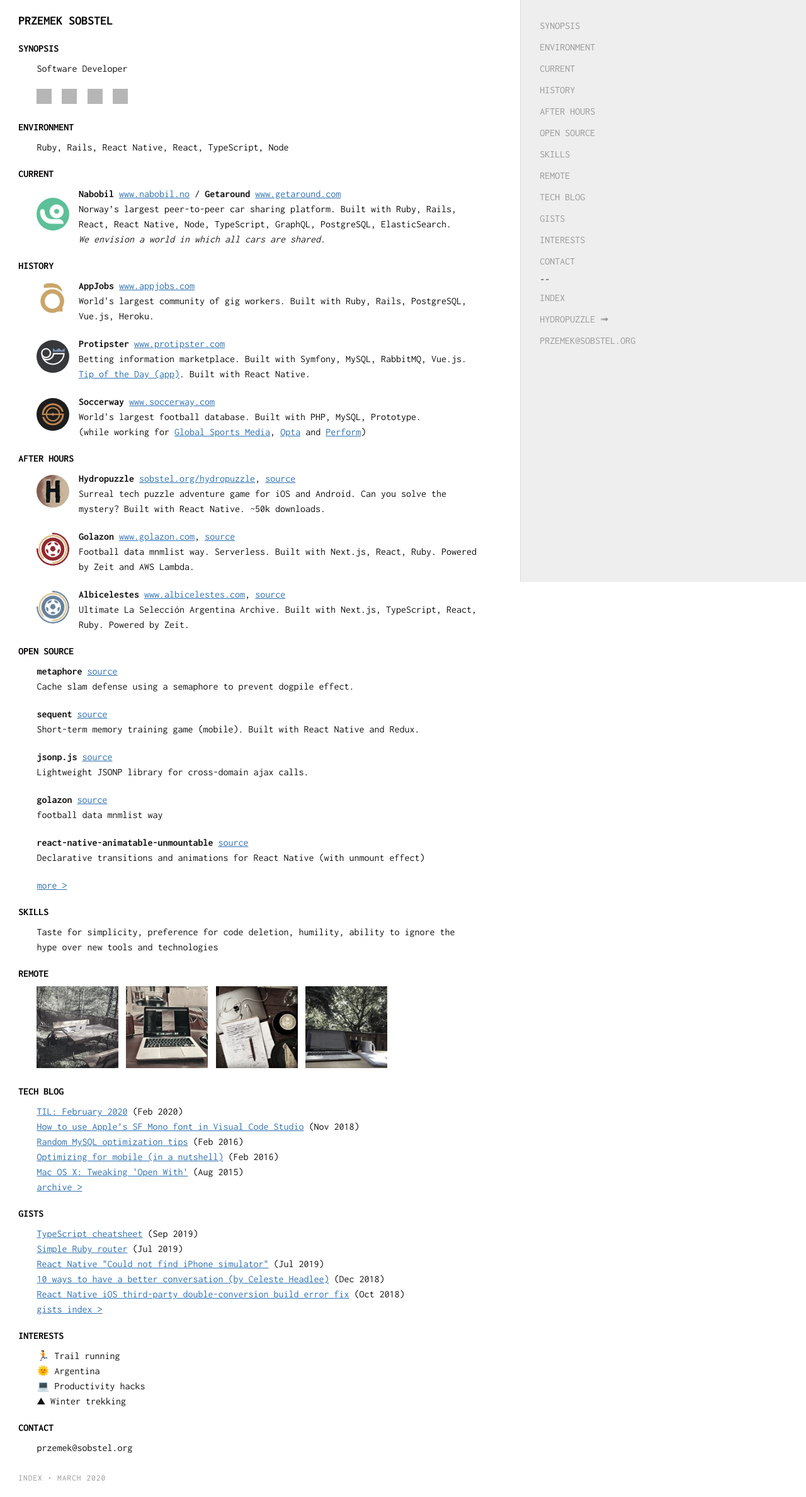
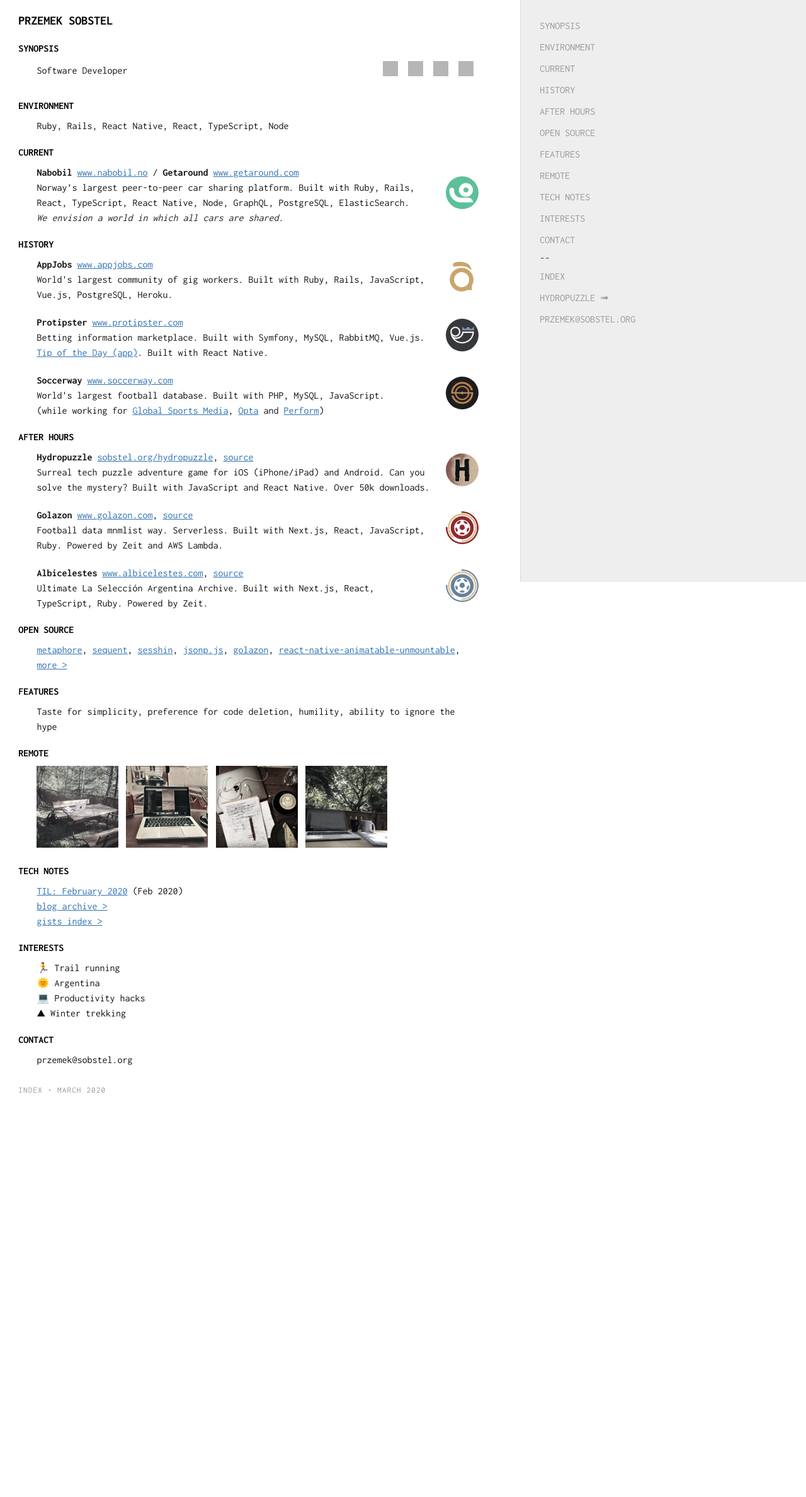
Before and after one commit to sobstel/sobstel.github.com, a Jekyll site: the page built from index.html, in a window 1280 px wide. Shown: the whole page at 63% size. Built offline with Jekyll 4.4.1, drawn with Linux system fonts in a browser that asks for light colours; after the commit the page ends 1761 px from its top, so only the background shows below that; grey boxes are pictures that could not be loaded.

Commit message:
For every dark night there's a brighter day.

```diff
--- a/_data/other_repos.yml
+++ b/_data/other_repos.yml
@@ -9,12 +9,6 @@
   full_name: sobstel/iguazu
   html_url: https://github.com/sobstel/iguazu
   description: futbol feeds scraper
-  fork: false
-  stargazers_count: 0
-- name: eleven
-  full_name: sobstel/eleven
-  html_url: https://github.com/sobstel/eleven
-  description: 11v11 team matches scraper
   fork: false
   stargazers_count: 0
 - name: calmbook
--- a/_sass/_default.scss
+++ b/_sass/_default.scss
@@ -4,33 +4,57 @@
 $link-color: #3072b3;
 
 body,
-.mp, .mp code, .mp pre, .mp tt,
-.mp kbd, .mp samp, .mp h3, .mp h4 {
-    font: 400 16px/1.5 "Inconsolata", monospace;
+.mp,
+.mp code,
+.mp pre,
+.mp tt,
+.mp kbd,
+.mp samp,
+.mp h3,
+.mp h4 {
+  font: 400 16px/1.5 "Inconsolata", monospace;
+}
+.mp h3 {
+  font-weight: bold;
+  margin-left: 0;
+  margin-bottom: 20px;
 }
 
-.mp a, .mp a:link,
-.mp a code, .mp a pre, .mp a tt,
-.mp a kbd, .mp a samp {
+.mp a,
+.mp a:link,
+.mp a code,
+.mp a pre,
+.mp a tt,
+.mp a kbd,
+.mp a samp {
   color: $link-color;
 }
 .mp a:hover {
   color: darken($link-color, 12%);
 }
 
-.mp > p, .mp > pre, .mp > ul,
-.mp > ol, .mp > dl {
+.mp > p,
+.mp > pre,
+.mp > ul,
+.mp > ol,
+.mp > dl {
   margin-left: 4ex;
 }
 .mp dt.flush {
   width: 4ex;
 }
-.post > p, .post > pre, .post > ul,
-.post > ol, .post > dl {
+.post > p,
+.post > pre,
+.post > ul,
+.post > ol,
+.post > dl {
   margin-left: 0 !important;
 }
 .post dt.flush {
   width: 0 !important;
+}
+.post pre {
+  padding-left: 0;
 }
 
 .man-navigation {
@@ -40,10 +64,10 @@
 .man-navigation a:hover,
 .man-navigation a:link,
 .man-navigation a:visited {
-    color:#999 !important;
+  color: #999 !important;
 }
 .man-navigation a:hover {
-    color:#111 !important;
+  color: #111 !important;
 }
 .man-navigation span:first-child {
   display: none;
@@ -54,7 +78,9 @@
 .mp > ol.man-foot {
   margin-left: 0;
 
-  li.tl, li.tc, li.tr {
+  li.tl,
+  li.tc,
+  li.tr {
     font-size: 0.84em;
   }
 }
@@ -87,15 +113,26 @@
   }
 }
 
+.mp .synopsis {
+  display: flex;
+  align-items: center;
+  justify-content: space-between;
+
+  .tagline {
+    margin-left: 4ex;
+  }
+}
+
 .mp .project {
   display: flex;
   align-items: center;
+  justify-content: space-between;
   margin-left: 4ex;
   margin-bottom: 20px;
 
   &__icon {
     display: inline-block;
-    margin-right: 2ex;
+    margin-left: 3ex;
     filter: grayscale(55%);
 
     &:hover {
--- a/_sass/_ronn.scss
+++ b/_sass/_ronn.scss
@@ -2,144 +2,239 @@
 
 /* STRUCTURE, INDENT, MARGINS */
 
-body#manpage                        { margin:0 }
+body#manpage {
+  margin: 0;
+}
 .mp {
-    max-width:100ex;
-    padding:0 9ex 1ex 4ex;
+  max-width: 100ex;
+  padding: 0 9ex 1ex 4ex;
 }
 
-.mp p,  .mp pre,
-.mp ul, .mp ol, .mp dl              { margin:0 0 20px 0 }
-.mp h2                              { margin:10px 0 10px 0 }
+.mp p,
+.mp pre,
+.mp ul,
+.mp ol,
+.mp dl {
+  margin: 0 0 20px 0;
+}
+.mp h2 {
+  margin: 10px 0 10px 0;
+}
 
-.mp > p, .mp > pre, .mp > ul,
-.mp > ol, .mp > dl                  { margin-left:8ex }
-.mp h3                              { margin:0 0 0 4ex }
+.mp > p,
+.mp > pre,
+.mp > ul,
+.mp > ol,
+.mp > dl {
+  margin-left: 8ex;
+}
+.mp h3 {
+  margin: 0 0 0 4ex;
+}
 
-.mp dt                              { margin:0; clear:left }
-.mp dt.flush                        { float:left; width:8ex }
-.mp dd                              { margin:0 0 0 9ex }
-.mp h1, .mp h2, .mp h3, .mp h4      { clear:left }
+.mp dt {
+  margin: 0;
+  clear: left;
+}
+.mp dt.flush {
+  float: left;
+  width: 8ex;
+}
+.mp dd {
+  margin: 0 0 0 9ex;
+}
+.mp h1,
+.mp h2,
+.mp h3,
+.mp h4 {
+  clear: left;
+}
 
-.mp pre                             { margin-bottom:20px }
-.mp pre+h2, .mp pre+h3              { margin-top:22px }
-.mp h2+pre, .mp h3+pre              { margin-top:5px }
+.mp pre {
+  margin-bottom: 20px;
+}
+.mp pre + h2,
+.mp pre + h3 {
+  margin-top: 22px;
+}
+.mp h2 + pre,
+.mp h3 + pre {
+  margin-top: 5px;
+}
 
-.mp img                             { display:block;margin:auto }
-.mp h1.man-title                    { display:none }
+.mp img {
+  display: block;
+  margin: auto;
+}
+.mp h1.man-title {
+  display: none;
+}
 
 /* FONTS */
 
-.mp, .mp code, .mp pre, .mp tt,
-.mp kbd, .mp samp, .mp h3, .mp h4 {
-    font-family:monospace;
-    font-size:14px;
-    line-height:1.42857142857143;
+.mp,
+.mp code,
+.mp pre,
+.mp tt,
+.mp kbd,
+.mp samp,
+.mp h3,
+.mp h4 {
+  font-family: monospace;
+  font-size: 14px;
+  line-height: 1.42857142857143;
 }
 .mp h2 {
-  font-size:16px;
-  line-height:1.25;
+  font-size: 16px;
+  line-height: 1.25;
 }
 .mp h1 {
-  font-size:20px;
-  line-height:2;
+  font-size: 20px;
+  line-height: 2;
 }
 
 /* TEXT STYLES */
 
 .mp {
-  text-align:justify;
-  background:#fff;
+  text-align: justify;
+  background: #fff;
 }
-.mp, .mp code, .mp pre,
-.mp pre code, .mp tt, .mp kbd,
-.mp samp                            { color:#131211 }
-.mp h1, .mp h2, .mp h3, .mp h4      { color:#030201 }
-.mp u                               { text-decoration:underline; }
-
-.mp code, .mp strong, .mp b {
-    font-weight:bold;
-    color:#131211;
+.mp,
+.mp code,
+.mp pre,
+.mp pre code,
+.mp tt,
+.mp kbd,
+.mp samp {
+  color: #131211;
+}
+.mp h1,
+.mp h2,
+.mp h3,
+.mp h4 {
+  color: #030201;
+}
+.mp u {
+  text-decoration: underline;
 }
 
-.mp em, .mp var {
-    font-style:italic;
-    color:#232221;
-    text-decoration:none;
+.mp code,
+.mp strong,
+.mp b {
+  font-weight: bold;
+  color: #131211;
+}
+
+.mp em,
+.mp var {
+  font-style: italic;
+  color: #232221;
+  text-decoration: none;
 }
 
 /* LINKS */
 
-.mp a, .mp a:link, .mp a:hover,
-.mp a code, .mp a pre, .mp a tt,
-.mp a kbd, .mp a samp              { color:#0000ff }
+.mp a,
+.mp a:link,
+.mp a:hover,
+.mp a code,
+.mp a pre,
+.mp a tt,
+.mp a kbd,
+.mp a samp {
+  color: #0000ff;
+}
 
-.mp b.man-ref                      { font-weight:normal;color:#434241 }
+.mp b.man-ref {
+  font-weight: normal;
+  color: #434241;
+}
 
 /* PREFORMATTED BLOCKS */
 
-.mp pre                            { padding:0 4ex }
-.mp pre code                       { font-weight:normal;color:#434241 }
-.mp h2+pre, h3+pre                 { padding-left:0 }
+.mp pre {
+  padding: 0 4ex;
+}
+.mp pre code {
+  font-weight: normal;
+  color: #434241;
+}
+.mp h2 + pre,
+h3 + pre {
+  padding-left: 0;
+}
 
 /* DOCUMENT HEADER AND FOOTER AREAS */
 
-ol.man-decor, ol.man-decor li {
-    margin:3px 0 10px 0;
-    padding:0;
-    float:left;
-    width:33%;
-    list-style-type:none;
-    text-transform:uppercase;
-    color:#999;
-    letter-spacing:1px;
+ol.man-decor,
+ol.man-decor li {
+  margin: 3px 0 10px 0;
+  padding: 0;
+  float: left;
+  width: 33%;
+  list-style-type: none;
+  text-transform: uppercase;
+  color: #999;
+  letter-spacing: 1px;
 }
-ol.man-decor                  { width:100% }
-ol.man-decor li.tl            { text-align:left }
-ol.man-decor li.tc            { text-align:center; letter-spacing:4px }
-ol.man-decor li.tr            { text-align:right; float:right }
-
-
+ol.man-decor {
+  width: 100%;
+}
+ol.man-decor li.tl {
+  text-align: left;
+}
+ol.man-decor li.tc {
+  text-align: center;
+  letter-spacing: 4px;
+}
+ol.man-decor li.tr {
+  text-align: right;
+  float: right;
+}
 
 /* toc.css - enable table of contents */
 
 .man-navigation {
-    display:block !important;
-    position:fixed;
-    top:0;
-    left:113ex; /* .mp width + padding */
-    height:100%;
-    width:100%;
-    padding:48px 0 0 0;
-    border-left:1px solid #dbdbdb;
-    background:#eee;
+  display: block !important;
+  position: fixed;
+  top: 0;
+  left: 113ex; /* .mp width + padding */
+  height: 100%;
+  width: 100%;
+  padding: 48px 0 0 0;
+  border-left: 1px solid #dbdbdb;
+  background: #eee;
 }
 .man-navigation a,
 .man-navigation a:hover,
 .man-navigation a:link,
 .man-navigation a:visited {
-    display:block;
-    margin:0;
-    padding:5px 2px 5px 30px;
-    color:#999;
-    text-decoration:none;
+  display: block;
+  margin: 0;
+  padding: 5px 2px 5px 30px;
+  color: #999;
+  text-decoration: none;
 }
 .man-navigation span {
-    display: block;
-    padding-left: 30px;
-    color: #333;
+  display: block;
+  padding-left: 30px;
+  color: #333;
 }
 .man-navigation a:hover {
-    color:#111;
-    text-decoration:underline;
+  color: #111;
+  text-decoration: underline;
 }
 
 /* print.css */
 
 @media print {
-    .mp { max-width:none }
-    .man-navigation { display:none !important }
-    .mp a[href]:not([href^="#"]):not([data-bare-link]):after {
-        content:" " attr(href);
-    }
+  .mp {
+    max-width: none;
+  }
+  .man-navigation {
+    display: none !important;
+  }
+  .mp a[href]:not([href^="#"]):not([data-bare-link]):after {
+    content: " " attr(href);
+  }
 }
--- a/index.html
+++ b/index.html
@@ -12,10 +12,9 @@
     <a href="#HISTORY">HISTORY</a>
     <a href="#AFTER-HOURS">AFTER HOURS</a>
     <a href="#OPEN-SOURCE">OPEN SOURCE</a>
-    <a href="#SKILLS">SKILLS</a>
+    <a href="#FEATURES">FEATURES</a>
     <a href="#REMOTE">REMOTE</a>
-    <a href="#TECH-BLOG">TECH BLOG</a>
-    <a href="#GISTS">GISTS</a>
+    <a href="#TECH-NOTES">TECH NOTES</a>
     <a href="#INTERESTS">INTERESTS</a>
     <a href="#CONTACT">CONTACT</a>
     <span>--</span>
@@ -27,10 +26,16 @@
   <h1>Przemek Sobstel</h1>
 <h2 id="SYNOPSIS">SYNOPSIS</h2>
 
-<p>Software Developer</p>
-
-<p><a href="https://github.com/sobstel/" class="icon" target="_blank">
+<div class="synopsis">
+  <p class="tagline">
+    Software Developer
+  </p>
+  <p>
+    <a href="https://github.com/sobstel/" class="icon" target="_blank">
       <img src="https://unpkg.com/simple-icons@latest/icons/github.svg" />
+    </a>
+    <a href="https://www.linkedin.com/in/sobstel/" class="icon" target="_blank">
+      <img src="https://unpkg.com/simple-icons@latest/icons/linkedin.svg" />
     </a>
     <a href="https://stackoverflow.com/users/219272/sobstel" class="icon" target="_blank">
       <img src="https://unpkg.com/simple-icons@latest/icons/stackoverflow.svg" />
@@ -38,9 +43,9 @@
     <a href="https://twitter.com/sobstel" class="icon" target="_blank">
       <img src="https://unpkg.com/simple-icons@latest/icons/twitter.svg" />
     </a>
-<a href="https://www.linkedin.com/in/sobstel/" class="icon" target="_blank">
-  <img src="https://unpkg.com/simple-icons@latest/icons/linkedin.svg" />
-</a></p>
+  </p>
+</div>
+
 
 <h2 id="ENVIRONMENT">ENVIRONMENT</h2>
 
@@ -49,9 +54,6 @@
 <h2 id="CURRENT">CURRENT</h2>
 
 <div class="project">
-  <a href="https://nabobil.no/en/" class="project__icon" target="_blank">
-    <img src="/img/project-logos/nabobil.png" />
-  </a>
   <p class="project__info">
     <strong>Nabobil</strong>
     <a href="https://nabobil.no/en/" target="_blank">www.nabobil.no</a>
@@ -59,33 +61,33 @@
     <strong>Getaround</strong>
     <a href="https://www.getaround.com/" target="_blank">www.getaround.com</a><br />
     Norway’s largest peer-to-peer car sharing platform.
-    Built with Ruby, Rails, React, React Native, Node, TypeScript, GraphQL, PostgreSQL, ElasticSearch.<br />
+    Built with Ruby, Rails, React, TypeScript, React Native, Node, GraphQL, PostgreSQL, ElasticSearch.<br />
     <em>We envision a world in which all cars are shared.</em>
   </p>
+  <a href="https://nabobil.no/en/" class="project__icon" target="_blank">
+    <img src="/img/project-logos/nabobil.png" />
+  </a>
 </div>
 
 
 <h2 id="HISTORY">HISTORY</h2>
 
 <div class="project">
-  <a href="https://www.appjobs.com" class="project__icon" target="_blank">
-    <img src="/img/project-logos/appjobs.png" />
-  </a>
   <p class="project__info">
     <strong>AppJobs</strong>
     <a href="https://www.appjobs.com/" title="AppJobs" target="_blank">www.appjobs.com</a><br />
     World's largest community of gig workers.
-    Built with Ruby, Rails, PostgreSQL, Vue.js, Heroku.
+    Built with Ruby, Rails, JavaScript, Vue.js, PostgreSQL, Heroku.
   </p>
+  <a href="https://www.appjobs.com" class="project__icon" target="_blank">
+    <img src="/img/project-logos/appjobs.png" />
+  </a>
 </div>
 
 
 
 
 <div class="project">
-  <a href="https://www.protipster.com/" class="project__icon" target="_blank">
-    <img src="/img/project-logos/protipster.png" />
-  </a>
   <p class="project__info">
     <strong>Protipster</strong>
     <a href="https://www.protipster.com/" title="Protipster" target="_blank">www.protipster.com</a><br />
@@ -93,97 +95,95 @@
     <a href="https://appadvice.com/app/dans-tip-of-the-day/1281243051" target="_blank">Tip of the Day (app)</a>.
     Built with React Native.
   </p>
+  <a href="https://www.protipster.com/" class="project__icon" target="_blank">
+    <img src="/img/project-logos/protipster.png" />
+  </a>
 </div>
 
 
 
 
 <div class="project">
-  <a href="https://www.soccerway.com/" class="project__icon" target="_blank">
-    <img src="/img/project-logos/soccerway.png" />
-  </a>
   <p class="project__info">
     <strong>Soccerway</strong>
     <a href="https://www.soccerway.com/" title="Soccerway" target="_blank">www.soccerway.com</a><br />
     World's largest football database.
-    Built with PHP, MySQL, Prototype.<br />
+    Built with PHP, MySQL, JavaScript.<br />
     (while working for
       <a href="http://www.globalsportsmedia.com" target="_blank">Global Sports Media</a>,
       <a href="https://www.optasports.com/" target="_blank">Opta</a> and
       <a href="https://www.statsperform.com/" target="_blank">Perform</a>)
   </p>
+  <a href="https://www.soccerway.com/" class="project__icon" target="_blank">
+    <img src="/img/project-logos/soccerway.png" />
+  </a>
 </div>
 
 
 <h2 id="AFTER-HOURS">AFTER HOURS</h2>
 
 <div class="project">
-  <a href="/hydropuzzle/" class="project__icon" target="_blank">
-    <img src="/img/project-logos/hydro.jpg" />
-  </a>
   <p class="project__info">
     <strong>Hydropuzzle</strong>
     <a href="/hydropuzzle/" title="Hydropuzzle" target="_blank">sobstel.org/hydropuzzle</a>,
     <a href="https://github.com/hydropuzzle/" target="_blank">source</a><br />
-    Surreal tech puzzle adventure game for iOS and Android.
+    Surreal tech puzzle adventure game for iOS (iPhone/iPad) and Android.
     Can you solve the mystery?
-    Built with React Native.
-    ~50k downloads.
+    Built with JavaScript and React Native.
+    Over 50k downloads.
   </p>
+  <a href="/hydropuzzle/" class="project__icon" target="_blank">
+    <img src="/img/project-logos/hydro.jpg" />
+  </a>
 </div>
 
 
 
 
 <div class="project">
-  <a href="https://golazon.com/" class="project__icon" target="_blank">
-    <img src="/img/project-logos/logo.svg" />
-  </a>
   <p class="project__info">
     <strong>Golazon</strong>
     <a href="https://golazon.com/" title="Golazon" target="_blank">www.golazon.com</a>,
     <a href="https://github.com/sobstel/golazon/" target="_blank">source</a><br />
     Football data mnmlist way. Serverless.
-    Built with Next.js, React, Ruby.
+    Built with Next.js, React, JavaScript, Ruby.
     Powered by Zeit and AWS Lambda.
   </p>
+  <a href="https://golazon.com/" class="project__icon" target="_blank">
+    <img src="/img/project-logos/logo.svg" />
+  </a>
 </div>
 
 
 
 
 <div class="project">
-  <a href="https://albicelestes.com/" class="project__icon" target="_blank">
-    <img src="/img/project-logos/albicelestes.png" />
-  </a>
   <p class="project__info">
     <strong>Albicelestes</strong>
     <a href="https://albicelestes.com/" title="Albicelestes" target="_blank">www.albicelestes.com</a>,
     <a href="https://github.com/sobstel/albicelestes/" target="_blank">source</a><br />
     Ultimate La Selección Argentina Archive.
-    Built with Next.js, TypeScript, React, Ruby.
+    Built with Next.js, React, TypeScript, Ruby.
     Powered by Zeit.
   </p>
+  <a href="https://albicelestes.com/" class="project__icon" target="_blank">
+    <img src="/img/project-logos/albicelestes.png" />
+  </a>
 </div>
 
 
 <h2 id="OPEN-SOURCE">OPEN SOURCE</h2>
 
 <p>{% assign popular_repos = site.data.popular_repos | sort: 'stargazers_count' | reverse %}
-{% for repo in popular_repos %}
-<strong>{{ repo.name }}</strong> <a href="{{ repo.html_url }}" title="{{ repo.name }}" target="_blank">source</a><br />
-{{ repo.description }}</p>
+{% for repo in popular_repos %}<a href="{{ repo.html_url }}" title="{{ repo.description }}" target="_blank">{{ repo.name }}</a>, {% endfor %}
+<a href="/open-source/">more &gt;</a></p>
 
-<p>{% endfor %}</p>
-
-<p><a href="/open-source/">more &gt;</a></p>
-
-<h2 id="SKILLS">SKILLS</h2>
+<h2 id="FEATURES">FEATURES</h2>
 
 <p>Taste for simplicity,
 preference for code deletion,
 humility,
-ability to ignore the hype over new tools and technologies</p>
+ability to ignore the hype</p>
 
 <h2 id="REMOTE">REMOTE</h2>
 
@@ -200,18 +200,12 @@
   <img src="/img/insta-thumbs/insta4.jpg" />
 </a></p>
 
-<h2 id="TECH-BLOG">TECH BLOG</h2>
+<h2 id="TECH-NOTES">TECH NOTES</h2>
 
-<p>{% for post in site.posts limit:5 %}
+<p>{% for post in site.posts limit:1 %}
   <a href="{{ post.url }}">{{ post.title }}</a> ({{ post.date | date: "%b %Y" }})<br />
 {% endfor %}
-<a href="/blog/">archive &gt;</a></p>
-
-<h2 id="GISTS">GISTS</h2>
-
-<p>{% for gist in site.data.gists limit:5 %}
-  <a href="{{ gist.url }}" target="_blank">{{ gist.title }}</a> ({{ gist.date | date: "%b %Y" }})<br />
-{% endfor %}
+<a href="/blog/">blog archive &gt;</a><br />
 <a href="/gists/">gists index &gt;</a></p>
 
 <h2 id="INTERESTS">INTERESTS</h2>
```
Also changed, not shown: _data/popular_repos.yml (+7 -1 lines), _drafts/til-march-2020.md (+20 -5 lines), hydropuzzle/reviews.md (+4 -4 lines), 1 other file. Lines whose indentation alone changed are shown as unchanged.
